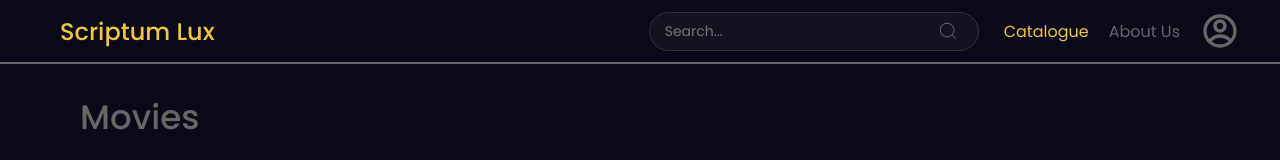
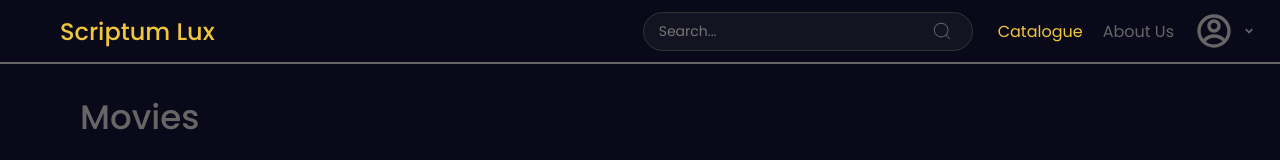
Before and after one commit to ScriptumLux-project/ScriptumLux-web, a React (Create React App) app: page / in a window 1280 px wide. Shown: the top 160 px of the page. Built offline with nearby package versions, Linux system fonts and the light colour scheme; sample sign-in values are in the browser's storage.

Commit message:
user-dropdown

```diff
--- a/src/Navbar.css
+++ b/src/Navbar.css
@@ -88,22 +88,6 @@
     box-shadow: 0 0 0 2px rgba(240, 198, 62, 0.2);
 }
 
-/*account*/
-.account-icon {
-    font-size: 40px;
-    color: #666;
-    transition: color 0.3s ease;
-  }
-
-  .account-icon:hover {
-    border-color: #f0c63e;
-    transform: scale(1.1);
-  }
-
-  .dropdown-icon {
-    font-size: 30px;
-  }
-
 /*LogIn*/
 .login-btn {
     padding: 8px 16px;
@@ -147,3 +131,64 @@
       0 0 20px rgba(255, 255, 255, 0.1);
     outline: none;
 }
+
+/*user*/
+.user-dropdown {
+    position: relative;
+    display: flex;
+    align-items: center;
+  }
+
+  .user-icon-group {
+    display: flex;
+    align-items: center;
+    cursor: pointer;
+    color: #666;
+    transition: color 0.3s ease;
+  }
+
+  .user-icon-group:hover {
+    color: #f0c63e;
+  }
+
+  .user-icon {
+    font-size: 40px;
+  }
+
+  .dropdown-arrow {
+    font-size: 22px;
+    margin-left: 4px;
+  }
+
+  .dropdown-menu {
+    position: absolute;
+    top: 100%;
+    right: 0;
+    margin-top: 10px;
+    background-color: #090919;
+    border: 1px solid #666;
+    border-radius: 8px;
+    padding: 10px 0;
+    z-index: 999;
+    min-width: 160px;
+  }
+
+  .dropdown-item {
+    display: block;
+    width: 100%;
+    text-align: left;
+    padding: 10px 20px;
+    color: #f5ebdd;
+    text-decoration: none;
+    font-family: 'Poppins', sans-serif;
+    font-size: 14px;
+    background: none;
+    border: none;
+    cursor: pointer;
+    transition: background 0.3s, color 0.3s;
+  }
+
+  .dropdown-item:hover {
+    background-color: #222;
+    color: #f0c63e;
+  }
--- a/src/Navbar.jsx
+++ b/src/Navbar.jsx
@@ -3,6 +3,7 @@ import { Link, useLocation, useNavigate } from 'react-router-dom';
 import { useAuth } from './components/context/AuthContext';
 import { CiSearch } from "react-icons/ci";
 import { RiAccountCircleLine } from "react-icons/ri";
+import { RiArrowDropDownLine } from 'react-icons/ri';
 import './Navbar.css';
 import LoginModal from './components/authorization/Login';
 import SignUpModal from './components/authorization/SignUp';
@@ -15,6 +16,10 @@ const Navbar = () => {
 
   const [isLoginModalOpen, setIsLoginModalOpen] = useState(false);
   const [isSignUpModalOpen, setIsSignUpModalOpen] = useState(false);
+
+  const [showDropdown, setShowDropdown] = useState(false);
+
+  const toggleDropdown = () => setShowDropdown(prev => !prev);
 
   const handleLogout = () => {
     logout();
@@ -81,13 +86,21 @@ const Navbar = () => {
           <Link to="/main" className={location.pathname === '/main' ? 'nav-link active' : 'nav-link'}>About Us</Link>
 
           {currentUser ? (
-            <RiAccountCircleLine
-            className="nav-link account-icon"
-            onClick={handleLogout}
-            title="Log Out"
-            style={{ cursor: 'pointer' }}
-            />
-           ) : (//else*
+            <div className="user-dropdown">
+              <div className="user-icon-group" onClick={toggleDropdown}>
+                <RiAccountCircleLine className="user-icon" />
+                <RiArrowDropDownLine className="dropdown-arrow" />
+              </div>
+              {showDropdown && (
+                <div className="dropdown-menu">
+                  <Link to="/account" className="dropdown-item">Account</Link>
+                  <Link to="/playlist" className="dropdown-item">Playlist</Link>
+                  <Link to="/history" className="dropdown-item">History</Link>
+                  <button onClick={handleLogout} className="dropdown-item">Log Out</button>
+                </div>
+              )}
+            </div>
+          ) : (
             <>
               <button onClick={openLoginModal} className="login-btn">Log In</button>
               <button onClick={openSignUpModal} className="signup-btn">Sign Up</button>
```
